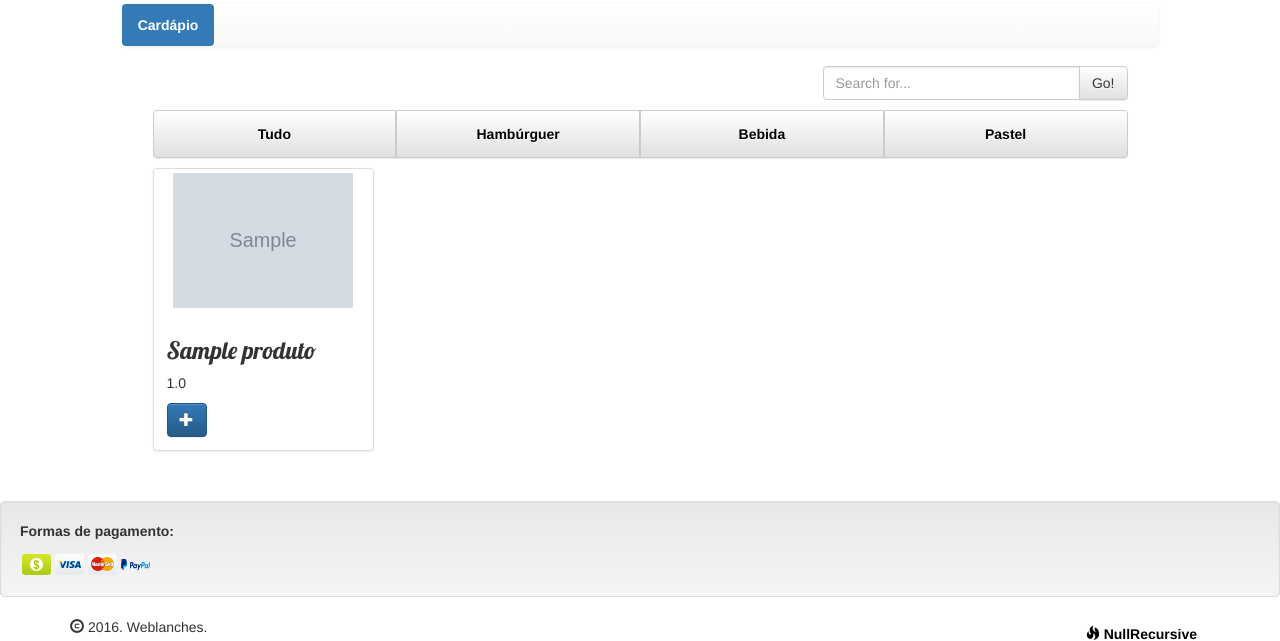
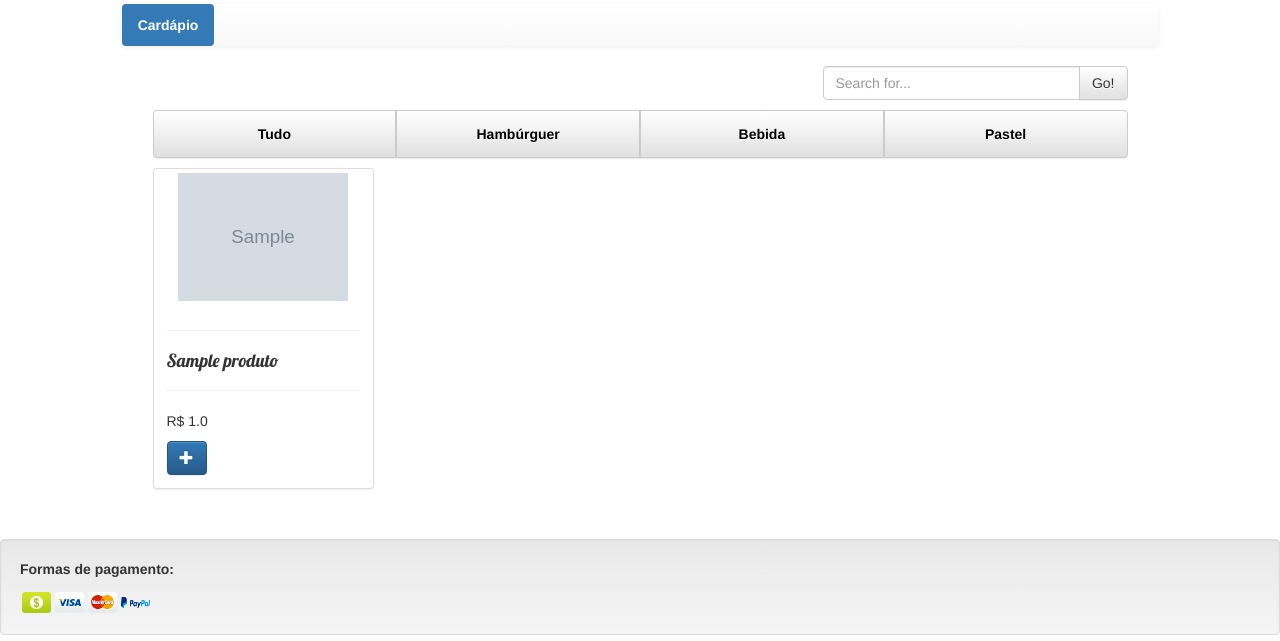
Before and after one commit to NullRecursive/WebLanches, a Django app: page /cardapio/hamburguer/ in a window 1280 px wide. Shown: the part 164-805 px from the top of the page. Run offline with Django 3.2, Linux system fonts and the light colour scheme; tables that the repository leaves empty hold one stand-in row (values such as "Sample post"); grey boxes marked "Sample" are stand-in pictures; some libraries are stand-ins or nearby versions.

Commit message:
update views.py hamburguer.html

```diff
--- a/loja/templates/loja/hamburguer.html
+++ b/loja/templates/loja/hamburguer.html
@@ -10,11 +10,12 @@
 
   <div class="col-sm-6 col-md-3">
     <div class="thumbnail">
-      <img alt="Hamburguer" title="Hamburguer" src="{{pro.imagem}}" height="171px" width="180px"/>
-      <div class="caption">
-        <h3>{{pro.nome}}</h3>
-        <p > {{ pro.preco }}</p>
-
+      <img alt="Hamburguer" title="Hamburguer" src="{{pro.imagem|cut:'loja'}}" height="171px" width="170px"/>
+      <div class="caption ">
+        <hr>
+        <h4>{{pro.nome}}</h4>
+        <hr>
+        <p >R$ {{ pro.preco }}</p>
         <button type="button" class="btn btn-primary btn-mini" data-toggle="modal" data-target="#myModal">
           <span class="glyphicon glyphicon-plus" aria-hidden="true"></span>
         </button>
@@ -27,7 +28,7 @@
                 <h4 class="modal-title" id="myModalLabel">{{pro.nome}}</h4>
               </div>
               <div class="modal-body">
-                <h4 class="modal-title" id="myModalLabel">{{ pro.descricao  }}</h4>
+                <h5 class="modal-title" id="myModalLabel">{{ pro.descricao }}</h5>
               </div>
               <div class="modal-footer">
                 <button type="button" class="btn btn-default" data-dismiss="modal">Cancelar</button>
```
Also changed, not shown: loja/static/product_images/ddd_veKEIqo.png (added), loja/static/product_images/frango.png (added), loja/static/product_images/frango_ki9dKkg.png (added).
